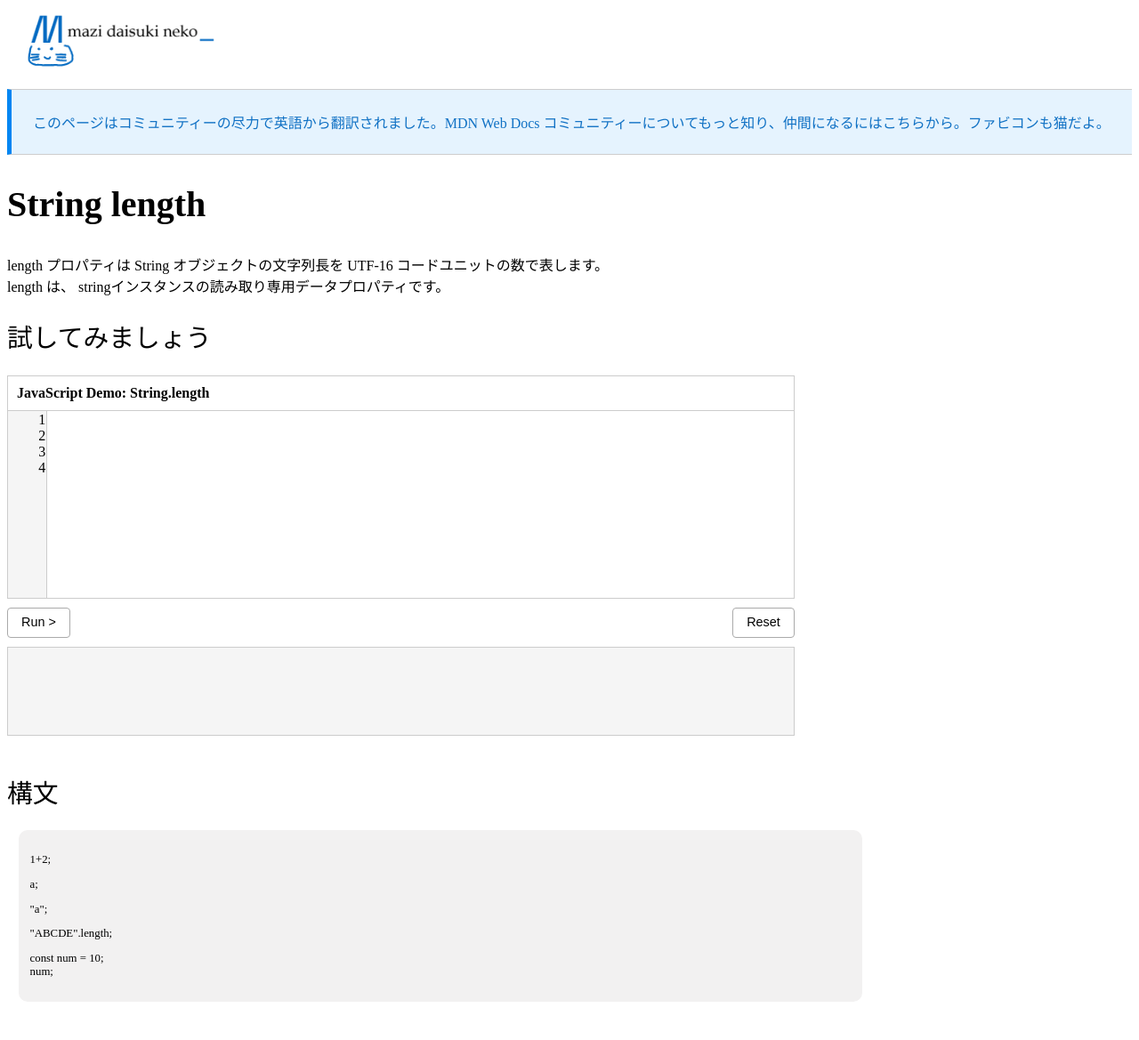
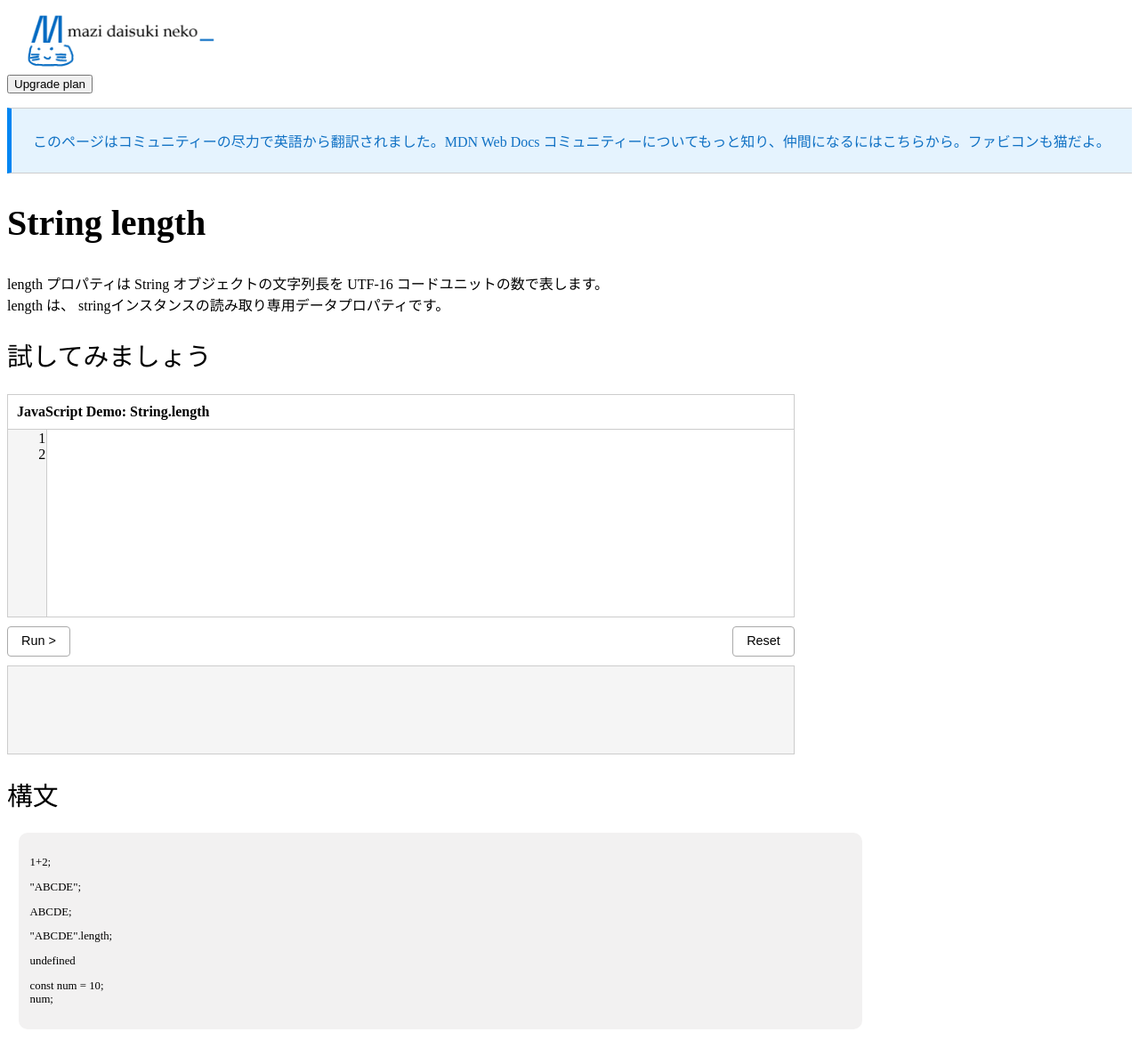
Before and after one commit to SotsuHub/SotsuHub.github.io, a plain HTML site: page MDN.html in a window 1280 px wide. Shown: the whole page at 89% size. Before the commit the page ends 1139 px from the top, so only its background shows below. Drawn offline with Linux system fonts and the light colour scheme.

Commit message:
Update MDN.html

```diff
--- a/MDN.html
+++ b/MDN.html
@@ -2,12 +2,8 @@
 <html lang="ja">
     <head>
         <meta charset="utf-8" />
-        <meta
-            name="viewport"
-            content="width=device-width, initial-scale=1, shrink-to-fit=no"
-        />
+        <meta name="viewport" content="width=device-width, initial-scale=1, shrink-to-fit=no" />
         <meta name="theme-color" content="#000000" />
-
         <link
             rel="apple-touch-icon"
             type="image/png"
@@ -16,14 +12,15 @@
         <link rel="icon" type="image/png" href="favicons/icon-192x192.png" />
         <link rel="stylesheet" href="style_MDN.css" />
     </head>
-
     <body>
         <header class="header">
             <a href="MDN.html"><img src="pictures/NEKO.png" alt="MDN" /></a>
+            <div class="header-right">
+                <input type="button" value="Upgrade plan" class="subButton" />
+            </div>
         </header>
         <div class="box">
-            このページはコミュニティーの尽力で英語から翻訳されました。MDN Web
-            Docs
+            このページはコミュニティーの尽力で英語から翻訳されました。MDN Web Docs
             コミュニティーについてもっと知り、仲間になるにはこちらから。ファビコンも猫だよ。
         </div>
         <h1>String length</h1>
@@ -41,8 +38,6 @@
                 <td>
                     1<br />
                     2<br />
-                    3<br />
-                    4<br />
                     <br />
                     <br />
                     <br />
@@ -54,24 +49,17 @@
         </table>
         <div class="buttonClass">
             <input type="button" value="Run >" id="runButton" class="button" />
-            <input
-                type="button"
-                value="Reset"
-                id="resetButton"
-                class="button"
-            /><br />
+            <input type="button" value="Reset" id="resetButton" class="button" /><br />
         </div>
         <div id="output"></div>
-
         <script src="script_MDN.js"></script>
-
-        <br />
         <h2>構文</h2>
         <div class="box2">
             <p>1+2;</p>
-            <p>a;</p>
-            <p>"a";</p>
+            <p>"ABCDE";</p>
+            <p>ABCDE;</p>
             <p>"ABCDE".length;</p>
+            <p>undefined</p>
             <p>
                 const num = 10;<br />
                 num;
```
